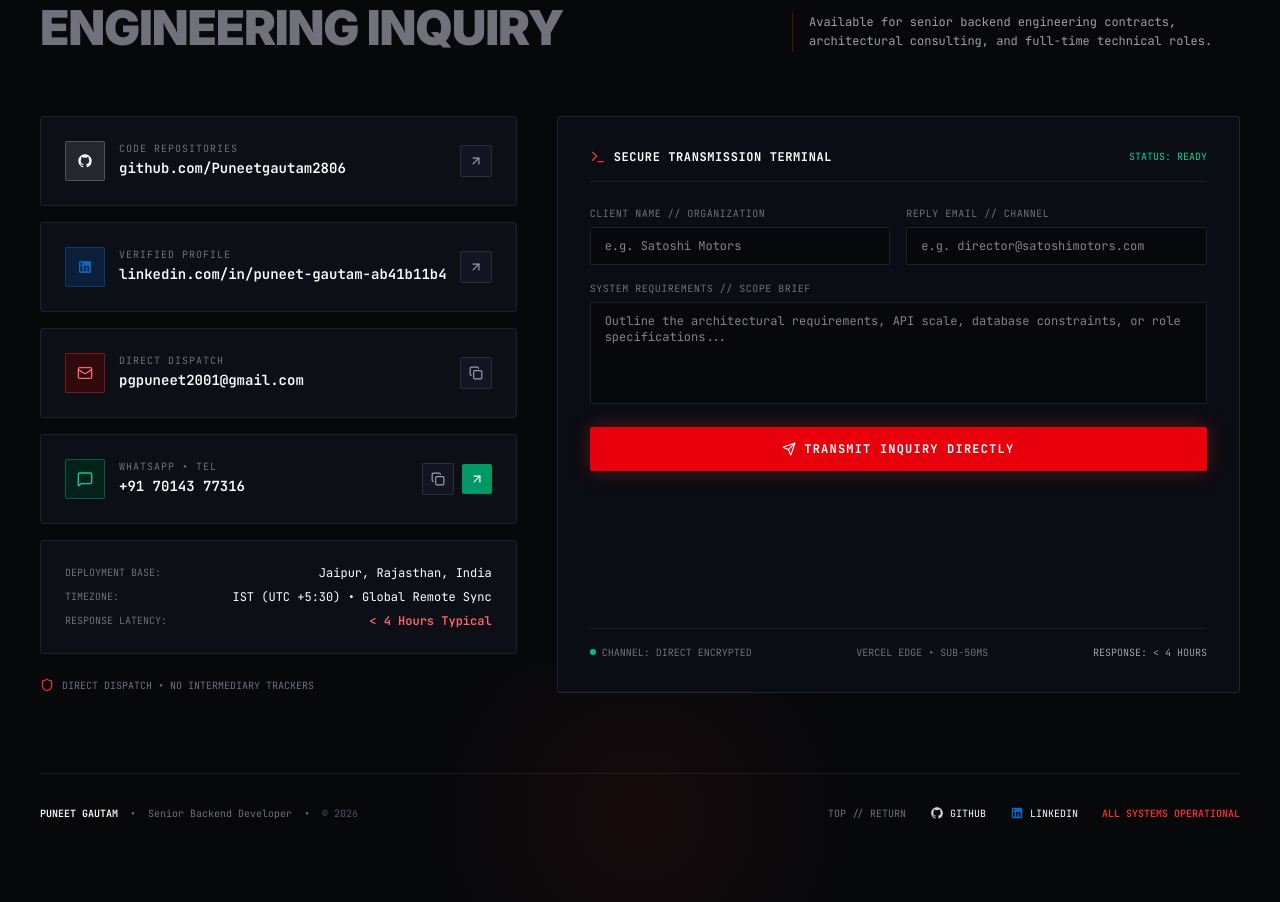
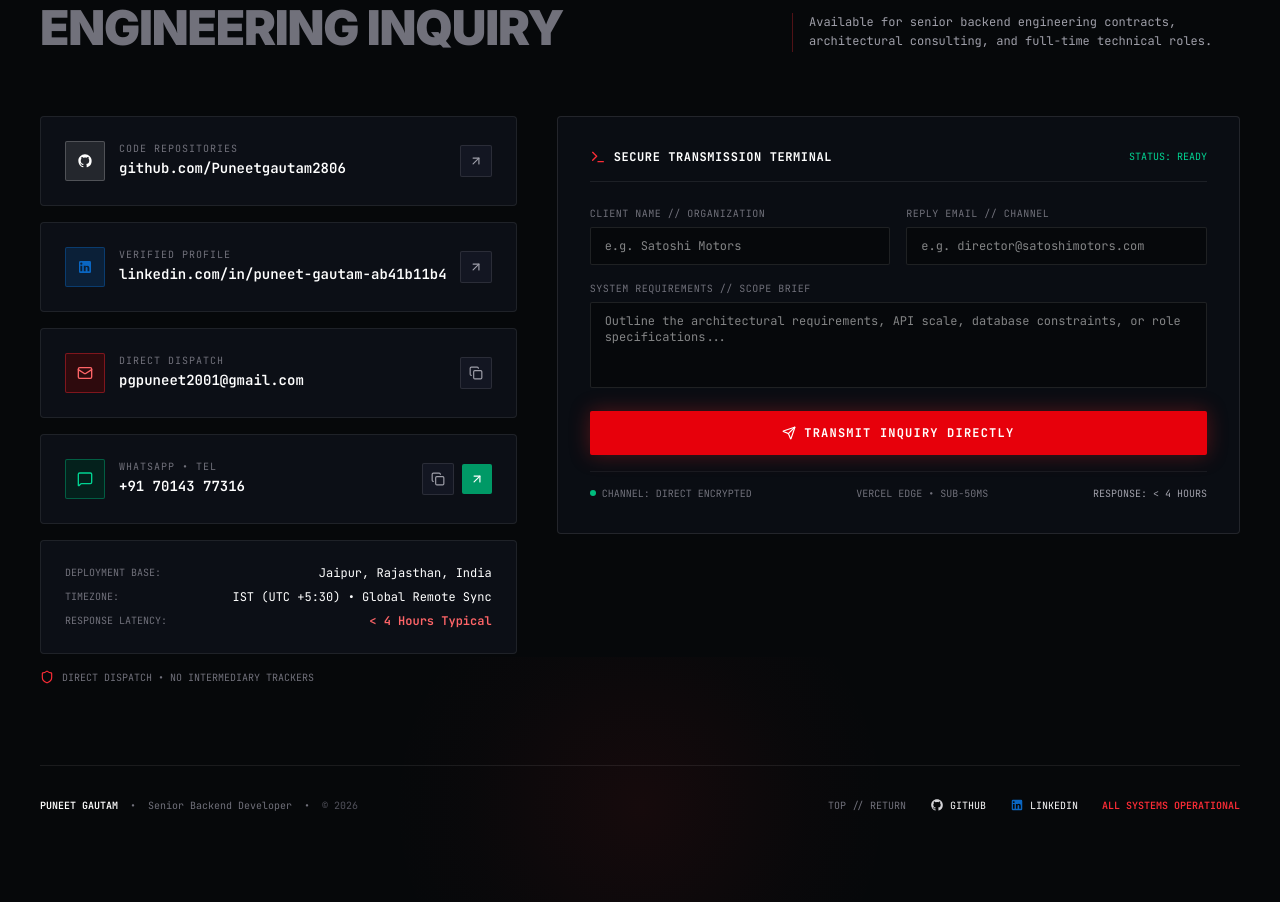
Before and after one commit to Puneetgautam2806/potfolio, a Next.js app: page / in a window 1280 px wide. Shown: the part 6959-7861 px from the top of the page. Built offline with nearby package versions, Linux system fonts and the light colour scheme.

Commit message:
fix: remove excess vertical space below transmit inquiry button

```diff
--- a/src/components/sections/CinematicContact.tsx
+++ b/src/components/sections/CinematicContact.tsx
@@ -84,9 +84,9 @@ export default function CinematicContact() {
         </div>
 
         {/* Contact Split Console */}
-        <div className="grid grid-cols-1 lg:grid-cols-12 gap-10 font-mono">
+        <div className="grid grid-cols-1 lg:grid-cols-12 gap-10 font-mono items-start">
           {/* Left: Direct Transmission Channels (5 cols) */}
-          <div className="lg:col-span-5 flex flex-col justify-between space-y-6">
+          <div className="lg:col-span-5 flex flex-col space-y-4">
             <div className="space-y-4">
               {/* GitHub Profile Card */}
               <a
@@ -218,8 +218,7 @@ export default function CinematicContact() {
           </div>
 
           {/* Right: Message Terminal Console (7 cols) */}
-          <div className="lg:col-span-7 rounded-sm bg-[#0a0d13] border border-white/[0.1] p-6 md:p-8 flex flex-col justify-between">
-            <div>
+          <div className="lg:col-span-7 rounded-sm bg-[#0a0d13] border border-white/[0.1] p-6 md:p-8">
             {/* Terminal Header */}
             <div className="flex items-center justify-between pb-4 border-b border-white/[0.08] mb-6 text-xs text-zinc-400">
               <div className="flex items-center gap-2">
@@ -242,7 +241,7 @@ export default function CinematicContact() {
               </span>
             </div>
 
-              {/* Form Content - Starts immediately under header */}
+            {/* Form Content */}
             <AnimatePresence mode="wait">
               {status === 'success' ? (
                 <motion.div
@@ -345,7 +344,7 @@ export default function CinematicContact() {
                       System Requirements // Scope Brief
                     </label>
                     <textarea
-                        rows={5}
+                      rows={4}
                       required
                       disabled={status === 'transmitting'}
                       value={formData.message}
@@ -375,10 +374,9 @@ export default function CinematicContact() {
                 </form>
               )}
             </AnimatePresence>
-            </div>
 
-            {/* Bottom Telemetry Status Strip to balance height */}
-            <div className="pt-4 mt-6 border-t border-white/[0.06] flex flex-wrap items-center justify-between gap-2 text-[10px] text-zinc-500 font-mono">
+            {/* Tight Telemetry Status Strip immediately below button */}
+            <div className="pt-3.5 mt-4 border-t border-white/[0.06] flex flex-wrap items-center justify-between gap-2 text-[10px] text-zinc-500 font-mono">
               <span className="flex items-center gap-1.5">
                 <span className="w-1.5 h-1.5 rounded-full bg-emerald-500" />
                 <span>CHANNEL: DIRECT ENCRYPTED</span>
```
Lines whose indentation alone changed are shown as unchanged.
